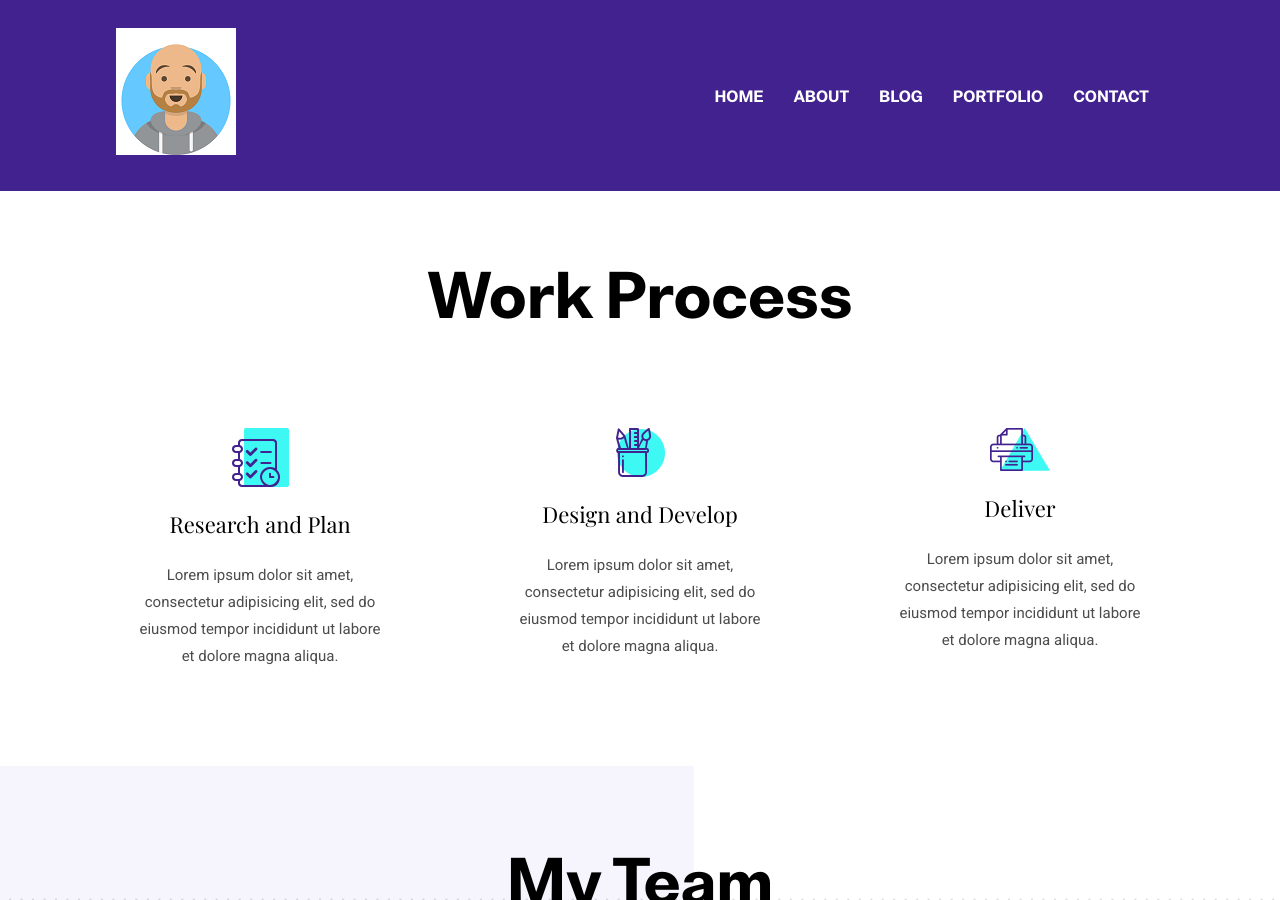
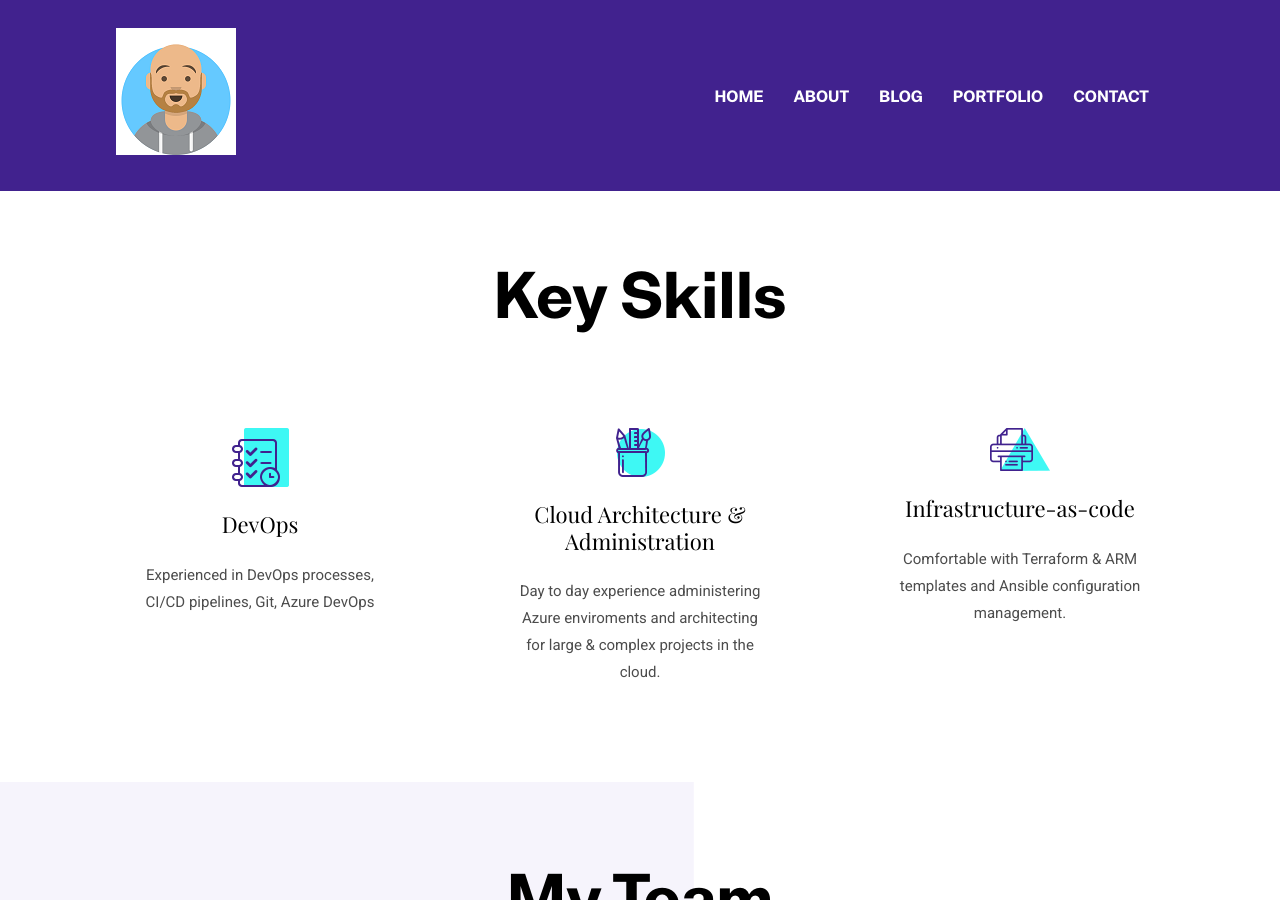
Before and after one commit to jackwesleyroper/jackwesleyroper.github.io, a Jekyll site: the page built from _pages/about.md, in a window 1280 px wide and 900 px high, scrolled down 741 px. Built offline with Jekyll 4.4.1, drawn with Linux system fonts in a browser that asks for light colours.

Commit message:
work processes

```diff
--- a/_data/settings.yml
+++ b/_data/settings.yml
@@ -65,17 +65,17 @@ blurb-btn-name: know more
 
 # Work Process Section
 work-process:
-  - title : "Research and Plan"
+  - title : "DevOps"
     icon : "assets/images/icons/plan.png"
-    content : "Lorem ipsum dolor sit amet, consectetur adipisicing elit, sed do eiusmod tempor incididunt ut labore et dolore magna aliqua."
+    content : "Experienced in DevOps processes, CI/CD pipelines, Git, Azure DevOps"
 
-  - title : "Design and Develop"
+  - title : "Cloud Architecture & Administration"
     icon : "assets/images/icons/design.png"
-    content : "Lorem ipsum dolor sit amet, consectetur adipisicing elit, sed do eiusmod tempor incididunt ut labore et dolore magna aliqua."
+    content : "Day to day experience administering Azure enviroments and architecting for large & complex projects in the cloud."
 
-  - title : "Deliver"
+  - title : "Infrastructure-as-code"
     icon : "assets/images/icons/print.png"
-    content : "Lorem ipsum dolor sit amet, consectetur adipisicing elit, sed do eiusmod tempor incididunt ut labore et dolore magna aliqua."
+    content : "Comfortable with Terraform & ARM templates and Ansible configuration management."
 
 
 # My Team Section
--- a/_includes/work-process-section.html
+++ b/_includes/work-process-section.html
@@ -4,7 +4,7 @@
   <div class="container">
     <div class="row justify-content-around">
       <div class="col-lg-12 text-center">
-        <h2 class="section-title">Work Process</h2>
+        <h2 class="section-title">Key Skills</h2>
       </div>
       {% for work in site.data.settings.work-process %}
       <div class="col-lg-3 col-md-4 text-center hover-shadow pt-3">
```
